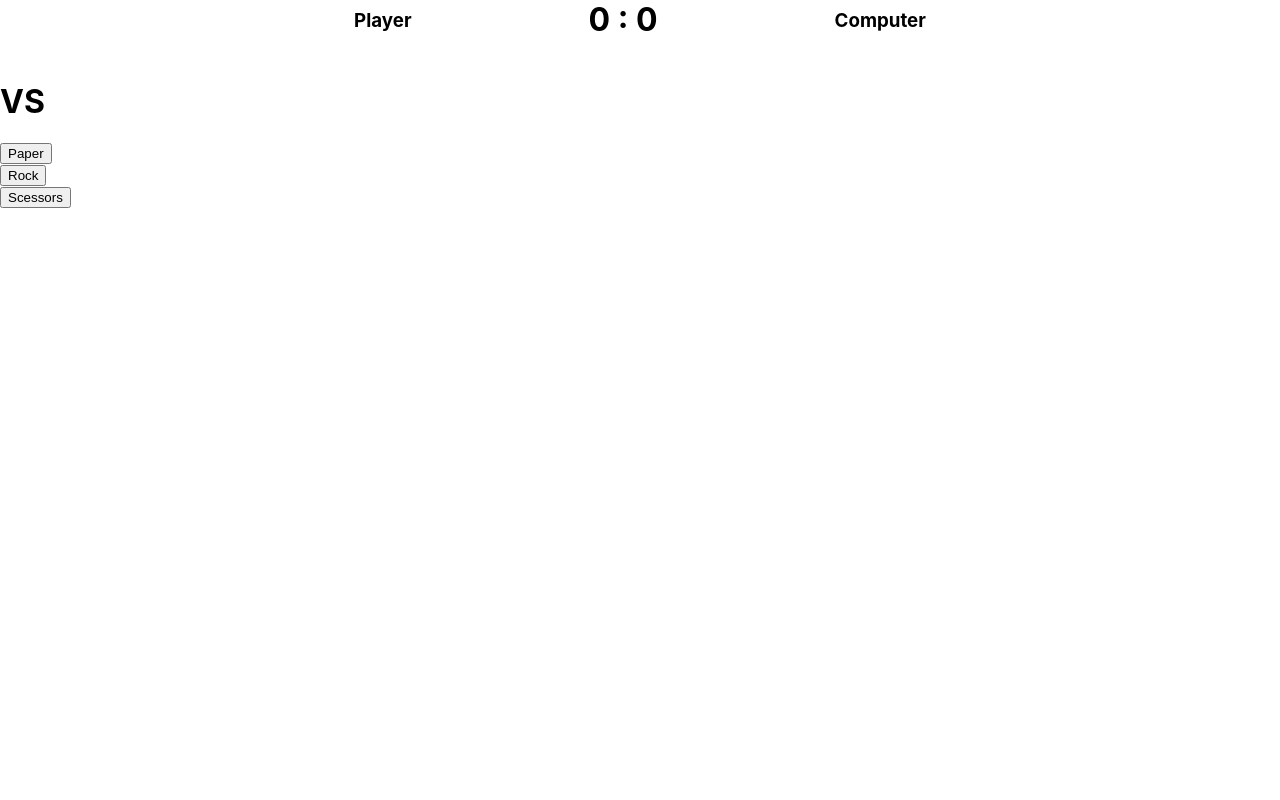
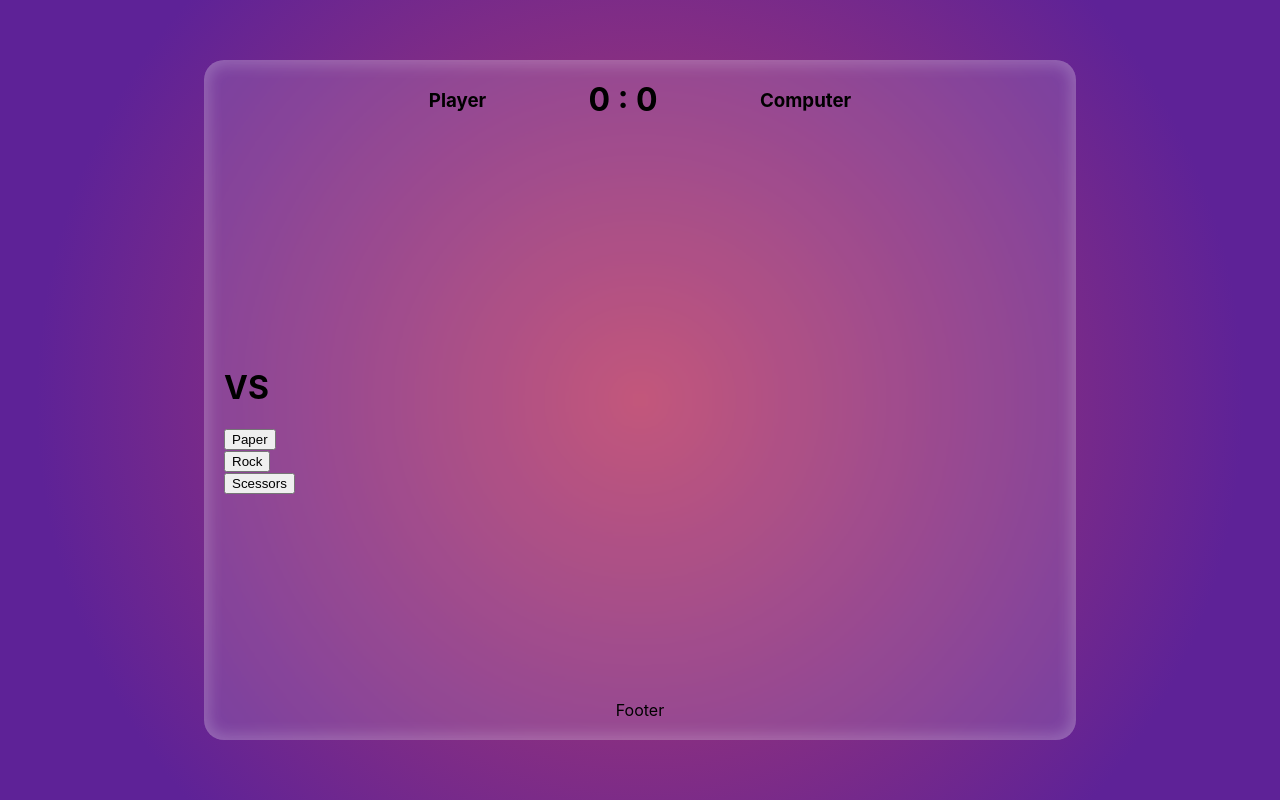
Before and after one commit to kubo550/rock-paper-scissors, a React (Create React App) app: page / in a window 1280 px wide. Built offline with nearby package versions, Linux system fonts and the light colour scheme; the HTML template or start-up script is replaced by a standard one.

Commit message:
Create Global Styles

```diff
--- a/src/App.tsx
+++ b/src/App.tsx
@@ -1,7 +1,24 @@
 import styled from "styled-components";
-import { Choice, Header } from "./components";
+import { Choice, Footer, Header } from "./components";
 import { ScoreProvider } from "./context/ScoreContext";
-const Container = styled.div``;
+
+const Container = styled.div`
+  width: 65vw;
+  min-width: 700px;
+  height: 80vh;
+  min-height: 600px;
+  display: flex;
+  justify-content: space-between;
+  align-items: center;
+  flex-direction: column;
+
+  background-color: rgba(255, 255, 255, 0.13);
+  backdrop-filter: blur(2px);
+  border-radius: 20px;
+  -webkit-box-shadow: inset 0px 0px 15px 5px rgba(255, 255, 255, 0.253);
+  box-shadow: inset 0px 0px 15px 5px rgba(255, 255, 255, 0.212);
+  padding: 20px;
+`;
 
 const App = () => {
   return (
@@ -9,6 +26,7 @@ const App = () => {
       <Container>
         <Header />
         <Choice />
+        <Footer />
       </Container>
     </ScoreProvider>
   );
--- a/src/index.scss
+++ b/src/index.scss
@@ -1,13 +1,25 @@
 body {
   margin: 0;
-  font-family: -apple-system, BlinkMacSystemFont, 'Segoe UI', 'Roboto', 'Oxygen',
-    'Ubuntu', 'Cantarell', 'Fira Sans', 'Droid Sans', 'Helvetica Neue',
+  padding: 0;
+  height: 100vh;
+  width: 100%;
+  display: flex;
+  justify-content: center;
+  align-items: center;
+  font-family: -apple-system, BlinkMacSystemFont, "Segoe UI", "Roboto", "Oxygen",
+    "Ubuntu", "Cantarell", "Fira Sans", "Droid Sans", "Helvetica Neue",
     sans-serif;
   -webkit-font-smoothing: antialiased;
   -moz-osx-font-smoothing: grayscale;
+  background: rgb(186, 62, 104);
+  background: radial-gradient(
+    circle,
+    rgba(186, 62, 104, 1) 0%,
+    rgba(94, 34, 151, 1) 80%
+  );
 }
 
 code {
-  font-family: source-code-pro, Menlo, Monaco, Consolas, 'Courier New',
+  font-family: source-code-pro, Menlo, Monaco, Consolas, "Courier New",
     monospace;
 }
```
